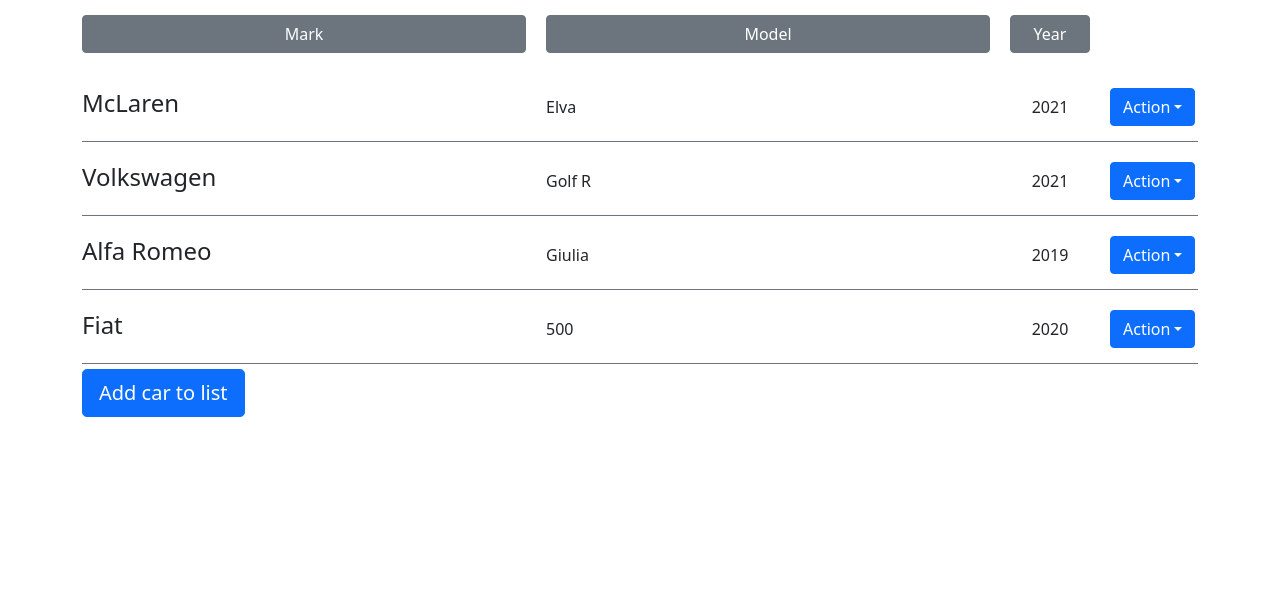
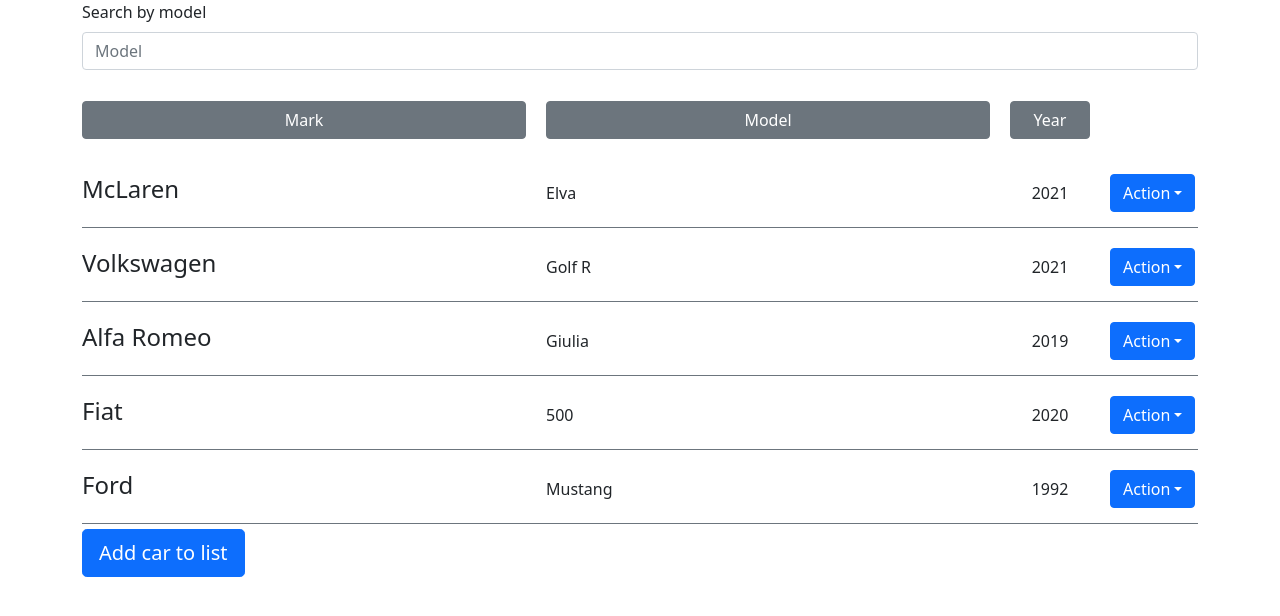
Before and after one commit to damiaNR10/invisio, a React (Create React App) app: page / in a window 1280 px wide. Shown: the top 616 px of the page. Built offline with nearby package versions, Linux system fonts and the light colour scheme.

Commit message:
Sort functionality done

```diff
--- a/package.json
+++ b/package.json
@@ -12,6 +12,7 @@
     "react-bootstrap": "^2.0.0-beta.6",
     "react-dom": "^17.0.2",
     "react-scripts": "4.0.3",
+    "sort-json-array": "^0.1.7",
     "web-vitals": "^1.1.2"
   },
   "scripts": {
--- a/src/components/Header.js
+++ b/src/components/Header.js
@@ -3,14 +3,28 @@
 
 class Header extends React.Component {
 
+    constructor(props) {
+        super(props);
+        this.state = {
+            // markOrder: 'asc',
+            // modelOrder: 'asc',
+            // yearOrder: 'asc',
+            order: 'asc',
+        };
+    }
+
+    sort = (sortByField, order) => {
+        this.props.sort(sortByField, order);
+        this.state.order === 'asc' ? this.setState({order: 'des'}) : this.setState({order: 'asc'});
+    }
+
     render() {
 
         return (
             <header className="header">
-                <Button variant="secondary">Mark</Button>
-                <Button variant="secondary">Model</Button>
-                <Button variant="secondary">Year</Button>
-
+                <Button onClick = {() => this.sort('mark', this.state.order)} variant="secondary">Mark</Button>
+                <Button onClick = {() => this.sort('model', this.state.order)} variant="secondary">Model</Button>
+                <Button onClick = {() => this.sort('year', this.state.order)} variant="secondary">Year</Button>
             </header>
         );
     }
--- a/src/components/List.js
+++ b/src/components/List.js
@@ -3,7 +3,7 @@
 import UpdateModal from './UpdateModal';
 import Car from './Car';
 import Header from './Header';
-import { Alert } from 'react-bootstrap';
+import { Alert, Form } from 'react-bootstrap';
 
 class List extends React.Component {
 
@@ -43,6 +43,13 @@
                     mark: 'Fiat',
                     model: '500',
                     year: '2020',
+                    modalUpdateVisibility: false,
+                },
+                {
+                    id: 5,
+                    mark: 'Ford',
+                    model: 'Mustang',
+                    year: '1992',
                     modalUpdateVisibility: false,
                 },
             ],
@@ -111,7 +118,6 @@
     onUpdate = (idToUpdate, updatedCar) => {
         console.log(idToUpdate);
         console.log(updatedCar);
-        //this.showUpdateModal(car);
         const cars = this.state.cars;
         if((!updatedCar.model || !updatedCar.mark || !updatedCar.year) || (updatedCar.year < 1950 || updatedCar.year > 2021)) {
             this.setState({
@@ -119,7 +125,6 @@
             });
         }
         cars.map((car, index) => {
-            // car.id === carToUpdate.id ? car.modalUpdateVisibility = true : car.modalUpdateVisibility = false
             if(car.id === idToUpdate) {
                 car.mark = updatedCar.mark;
                 car.model = updatedCar.model;
@@ -129,10 +134,24 @@
         this.setState({cars});
     }
 
+    sort = (sortByField, order) => {
+        const cars = [...this.state.cars];
+        const temporaryCars = [...this.state.cars];
+        let sortJsonArray = require('sort-json-array');
+        sortJsonArray(cars, sortByField, order);
+        this.setState({cars});
+    }
+
     render() {
         return (
             <>
-                <Header />
+                <Form>
+                    <Form.Group className="mb-3" controlId="exampleForm.ControlInput1">
+                        <Form.Label>Search by model</Form.Label>
+                        <Form.Control placeholder="Model" />
+                    </Form.Group>
+                </Form>
+                <Header sort = {this.sort} />
                 {
                     this.state.cars.length > 0 ?
                     this.state.cars.map((car, index) => {
```
Also changed, not shown: 1 other file (tests, documents, lock files or other folders).
